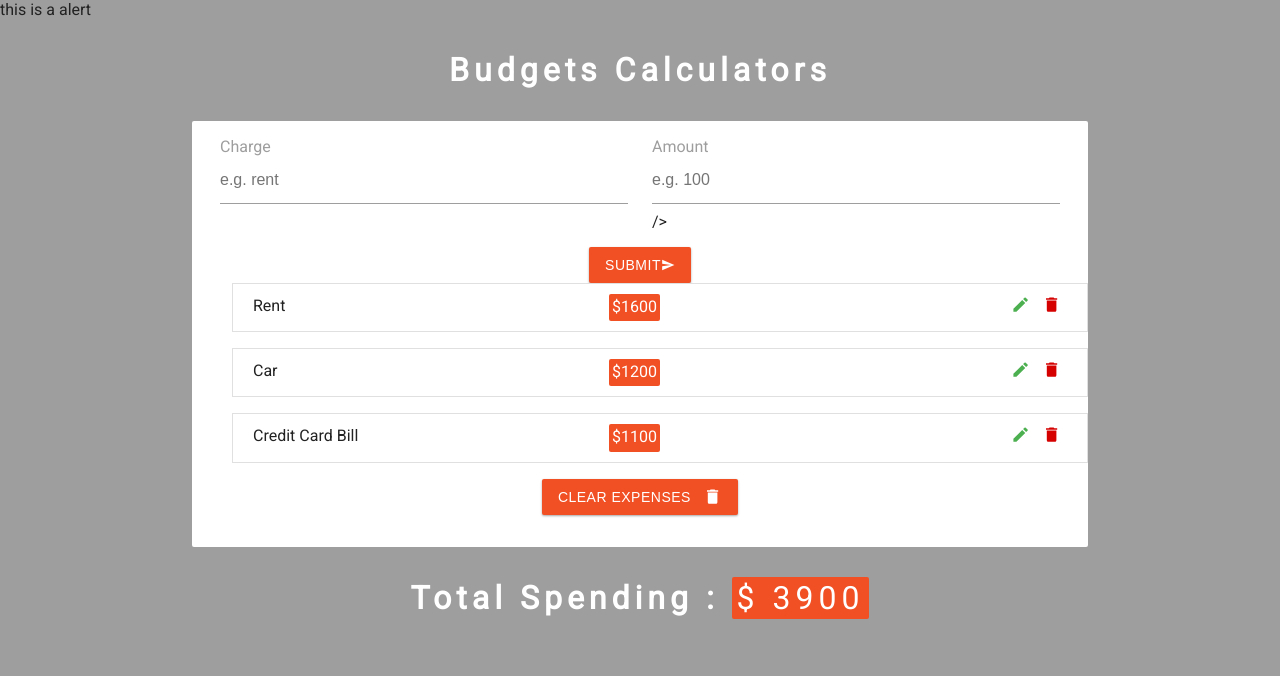
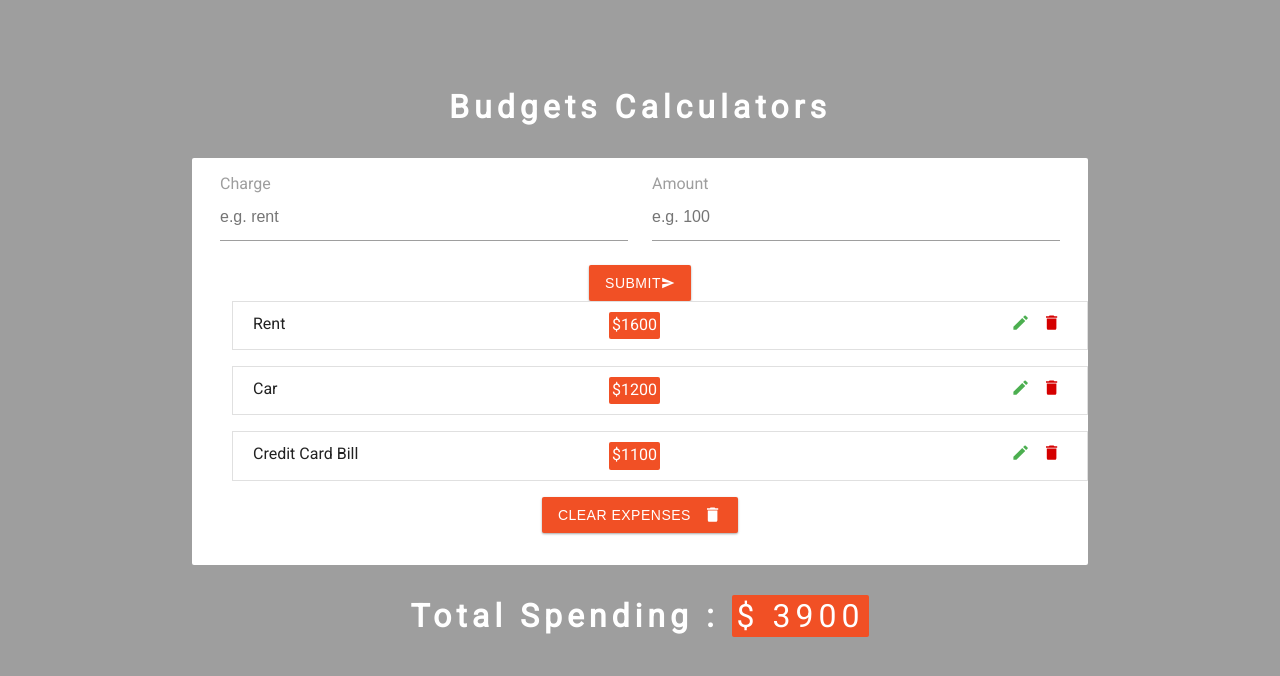
Before and after one commit to Caiheng111/budget-calculator, a React (Create React App) app: page / in a window 1280 px wide. Shown: the top 676 px of the page. Built offline with nearby package versions, Linux system fonts and the light colour scheme.

Commit message:
add alert component

```diff
--- a/src/App.js
+++ b/src/App.js
@@ -20,6 +20,14 @@ const [expenses, setExpenses] = useState(initialExpenses);
 const [charge, setCharge] = useState('');
 // single amount
 const [amount, setAmount] = useState('');
+// alert
+
+const [alert, setAlert] = useState({show:false});
+
+
+
+
+// functionality
 
 const handleCharge = e =>{
 
@@ -28,20 +36,30 @@ const handleCharge = e =>{
 const handleAmount = e =>{
   setAmount(e.target.value)
 }
+
+const handleAlert = ({type, text}) =>{
+  setAlert({show:true,type,text})
+  setTimeout(()=>{
+    setAlert({show:false})
+  },3000)
+}
+
 const handleSubmit = e =>{
   e.preventDefault();
   if(charge !== "" && amount > 0){
     const singleExpense = {id:uuid(),charge, amount};
     setExpenses([...expenses, singleExpense])
+    handleAlert({type:'success', text:'Item added Successfully!'})
     setCharge("")
     setAmount("")
   }else{
-
+    setAlert({type:'danger', text:'charge can not be empty value, has to be bigger than'})
   }
 }
 
   return (
     <>
+    {alert.show && <Alert type={alert.type} text={alert.text}/>}
       <Alert/>
       <h1>Budgets calculators</h1>
       <main className="App">
--- a/src/components/Alert.js
+++ b/src/components/Alert.js
@@ -2,10 +2,10 @@
 
 import React from 'react'
 
- const Alert = () => {
+ const Alert = ({type, text}) => {
   return (
-    <div>
-      this is a alert
+    <div className={`alert alert-${type}`}>
+      {text}
     </div>
   )
 }
--- a/src/components/ExpenseForm.js
+++ b/src/components/ExpenseForm.js
@@ -23,7 +23,7 @@ import {MdSend} from 'react-icons/md'
             name="amount"
             placeholder="e.g. 100"
             value={amount}
-            onChange={handleAmount}/>/>
+            onChange={handleAmount}/>
           </div>
      </div>
       <button type="submit" className="btn">Submit <MdSend/></button>
```
